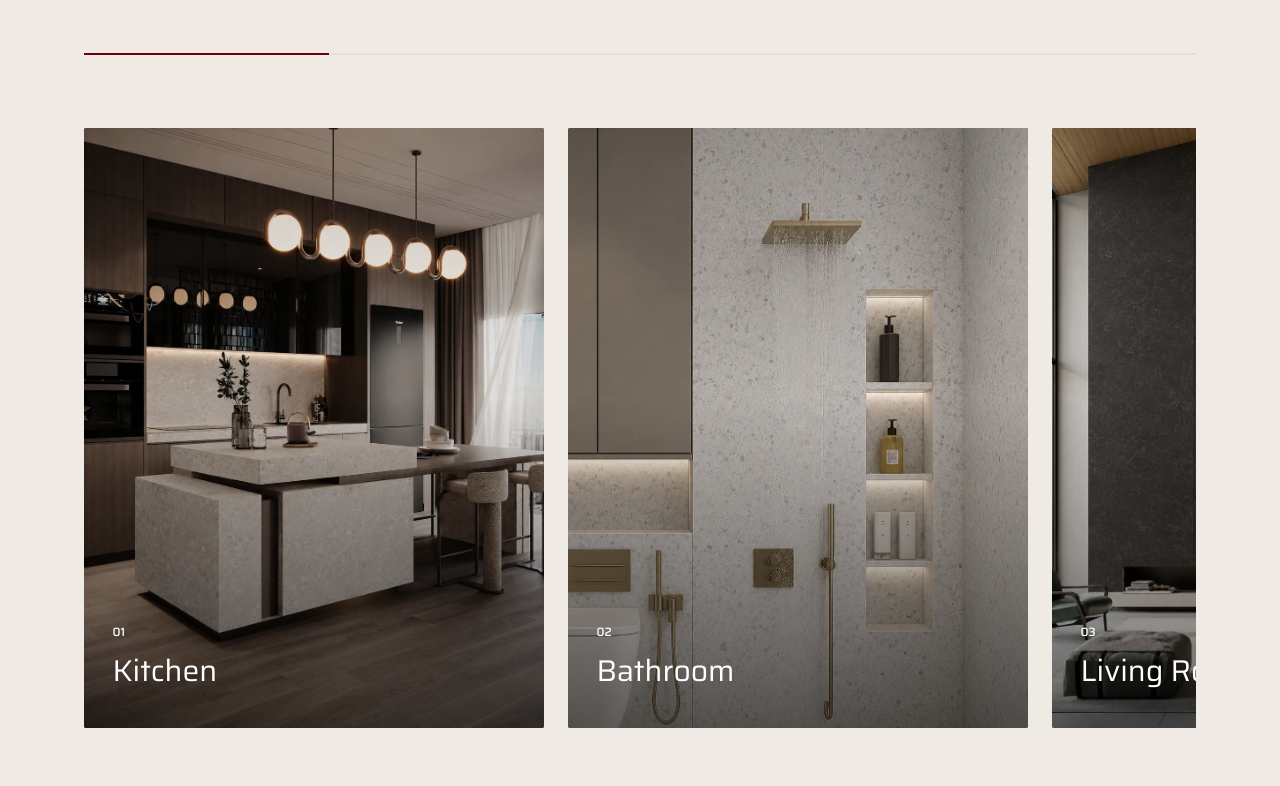
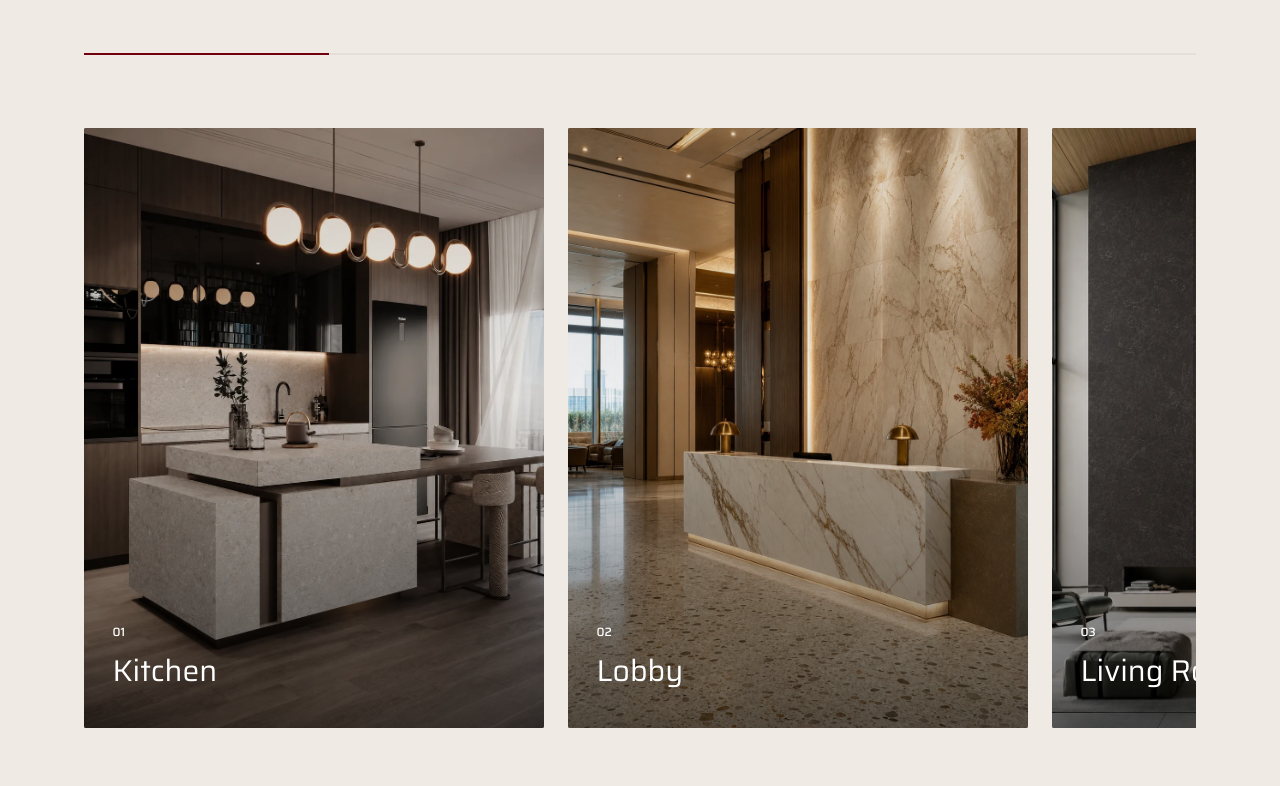
Before and after one commit to AmaanBarmare/kalinga-one, a React (Vite) app: page / in a window 1280 px wide. Shown: the part 6154-6940 px from the top of the page. Built offline with nearby package versions, Linux system fonts and the light colour scheme.

Commit message:
lobby done

```diff
--- a/src/App.jsx
+++ b/src/App.jsx
@@ -233,8 +233,8 @@ function Trending() {
 
 /* ---------------------------------------------------------- BROWSE BY SPACE */
 const SPACES = [
-  { n: '01', t: 'Kitchen', img: '/img/space-2.webp', material: 'Calacatta Oro', materialImg: '/img/trend-miraggio.webp' },
-  { n: '02', t: 'Bathroom', img: '/img/space-3.webp', material: 'Murano', materialImg: '/img/trend-murano.webp' },
+  { n: '01', t: 'Kitchen', img: '/img/space-2.webp', imageClass: 'is-crop-tight', material: 'Calacatta Oro', materialImg: '/img/trend-miraggio.webp' },
+  { n: '02', t: 'Lobby', img: '/img/lobby-hotel.webp', material: 'Murano', materialImg: '/img/trend-murano.webp' },
   { n: '03', t: 'Living Room', img: '/img/space-5.webp', material: 'Voila', materialImg: '/img/trend-voila.webp' },
   { n: '04', t: 'Commercial', img: '/img/tex-01.webp', material: 'Nero Marquina', materialImg: '/img/tex-02.webp' },
   { n: '05', t: 'Hospitality', img: '/img/quartz-wide.webp', material: 'Custom Terrazzo', materialImg: '/img/custom-terrazzo.webp' },
@@ -335,7 +335,7 @@ function BrowseBySpace() {
               }
             }}
           >
-            <span className="space-image" style={{ backgroundImage: `url(${s.img})` }} aria-hidden="true" />
+            <span className={`space-image${s.imageClass ? ` ${s.imageClass}` : ''}`} style={{ backgroundImage: `url(${s.img})` }} aria-hidden="true" />
             <div className="cap">
               <div className="n">{s.n}</div>
               <div className="t">{s.t}</div>
--- a/src/index.css
+++ b/src/index.css
@@ -587,14 +587,20 @@ button { font-family: inherit; cursor: pointer; border: none; background: none;
     box-shadow .42s cubic-bezier(.22, 1, .36, 1);
 }
 .space-card .space-image {
+  --space-image-scale: 1.001;
+  --space-image-active-scale: 1.035;
   position: absolute;
   inset: 0;
   z-index: 0;
   display: block;
   background-position: center;
   background-size: cover;
-  transform: scale(1.001);
+  transform: scale(var(--space-image-scale));
   transition: transform .55s cubic-bezier(.22, 1, .36, 1);
+}
+.space-card .space-image.is-crop-tight {
+  --space-image-scale: 1.035;
+  --space-image-active-scale: 1.065;
 }
 .space-card::after {
   content: '';
@@ -665,7 +671,7 @@ button { font-family: inherit; cursor: pointer; border: none; background: none;
   height: 650px;
   box-shadow: 0 18px 34px rgba(20, 16, 14, .18);
 }
-.space-track:not(.dragging) .space-card.is-active .space-image { transform: scale(1.035); }
+.space-track:not(.dragging) .space-card.is-active .space-image { transform: scale(var(--space-image-active-scale)); }
 .space-track:not(.dragging) .space-card.is-active .cap { bottom: calc(100% - 92px); }
 .space-track:not(.dragging) .space-card.is-active .space-material-card {
   opacity: 1;
@@ -683,7 +689,7 @@ button { font-family: inherit; cursor: pointer; border: none; background: none;
   }
   .space-track:not(.dragging) .space-card:hover .space-image,
   .space-track:not(.dragging) .space-card:focus-within .space-image {
-    transform: scale(1.035);
+    transform: scale(var(--space-image-active-scale));
   }
   .space-track:not(.dragging) .space-card:hover .cap,
   .space-track:not(.dragging) .space-card:focus-within .cap {
@@ -709,7 +715,7 @@ button { font-family: inherit; cursor: pointer; border: none; background: none;
   .space-track:not(.dragging) .space-card:hover .space-image,
   .space-track:not(.dragging) .space-card:focus-within .space-image,
   .space-track:not(.dragging) .space-card.is-active .space-image {
-    transform: none;
+    transform: scale(var(--space-image-scale));
   }
 }
 
```
Also changed, not shown: public/img/lobby-hotel.webp (added).
